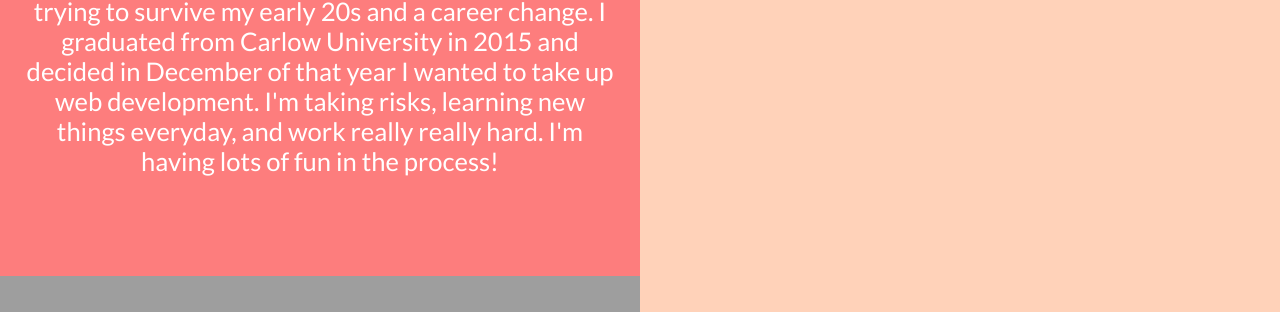
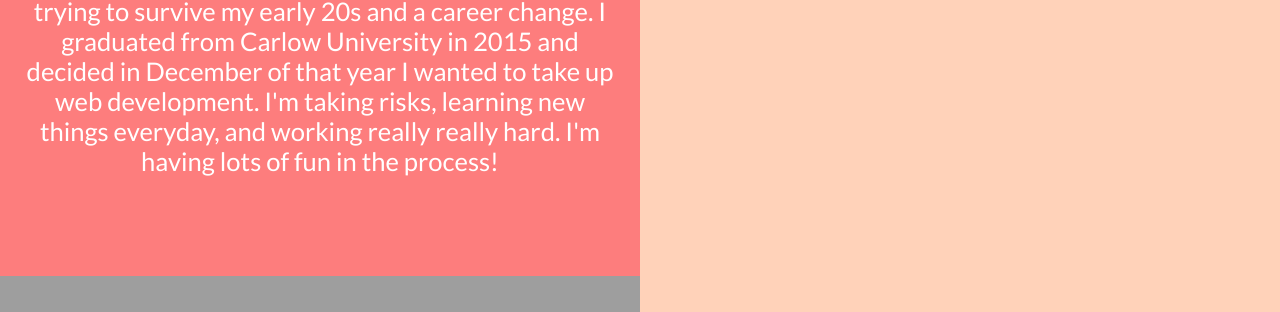
Before and after one commit to kalenenc/kalenenc.github.io, a Jekyll site: the page built from about.html, in a window 1280 px wide and 900 px high, scrolled down 808 px. Shown: the part 294-606 px from the top of the window. Built offline with Jekyll 4.4.1, drawn with Linux system fonts in a browser that asks for light colours; nearby versions of some CDN libraries; some of the changed text lies outside the part shown.

Commit message:
made changes to about page

```diff
--- a/about.html
+++ b/about.html
@@ -8,7 +8,7 @@ layout: default
 		<div class="col-1-2">
 			<div class="module">
 			<h2>ME</h2>
-			<p>Yes, that's me: Kalene! I'm a 23-year-old busy bee trying to survive my early 20s and a career change. I graduated from Carlow University in 2015 and decided in December of that year I wanted to take up web development. I'm taking risks, learning new things everyday, and work really really hard. I'm having lots of fun in the process!</p>
+			<p>Yes, that's me: Kalene! I'm a 23-year-old busy bee trying to survive my early 20s and a career change. I graduated from Carlow University in 2015 and decided in December of that year I wanted to take up web development. I'm taking risks, learning new things everyday, and working really really hard. I'm having lots of fun in the process!</p>
 			</div>
 		</div>
 		<div class="col-1-2">
```
Also changed, not shown: other parts of about.html (+1 -1 lines).
